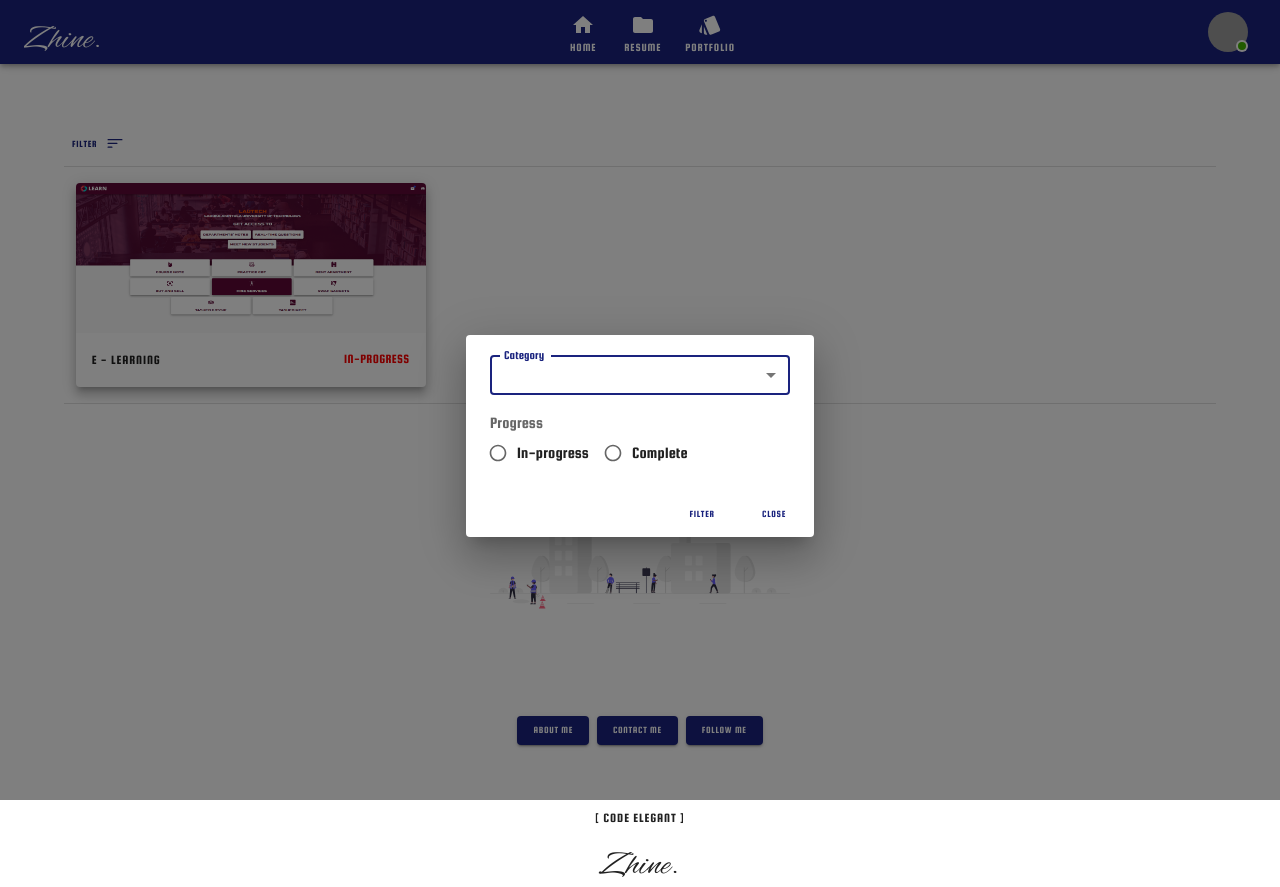
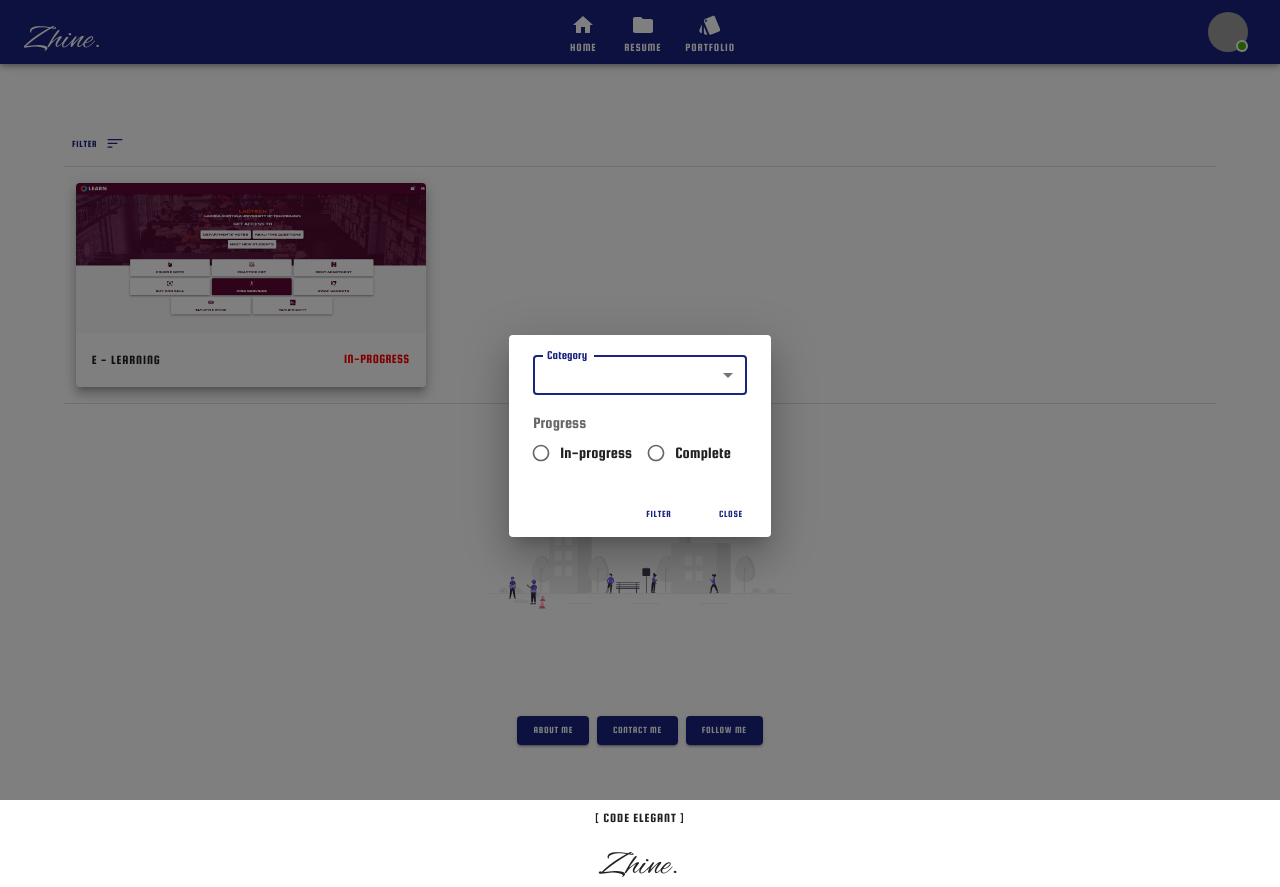
Before and after one commit to Holuwashina/portfolio, a Next.js app: page /portfolio in a window 1280 px wide. Both pictures are taken after a click on the button "FILTER". Built offline with nearby package versions, Linux system fonts and the light colour scheme; grey boxes are pictures that could not be loaded.

Commit message:
Coding Night..

```diff
--- a/pages/portfolio/index.js
+++ b/pages/portfolio/index.js
@@ -70,7 +70,7 @@ const DialogComponent = ({ open, handleClose }) => {
 			sx={{ mt: 9 }}
 		>
 			<DialogContent>
-				<Stack spacing={2} sx={{ minWidth: 300 }}>
+				<Stack spacing={2} sx={{ minWidth: 200 }}>
 					<FormControl size="small" fullWidth focused>
 						<InputLabel id="simple-select">Category</InputLabel>
 						<Select
```
